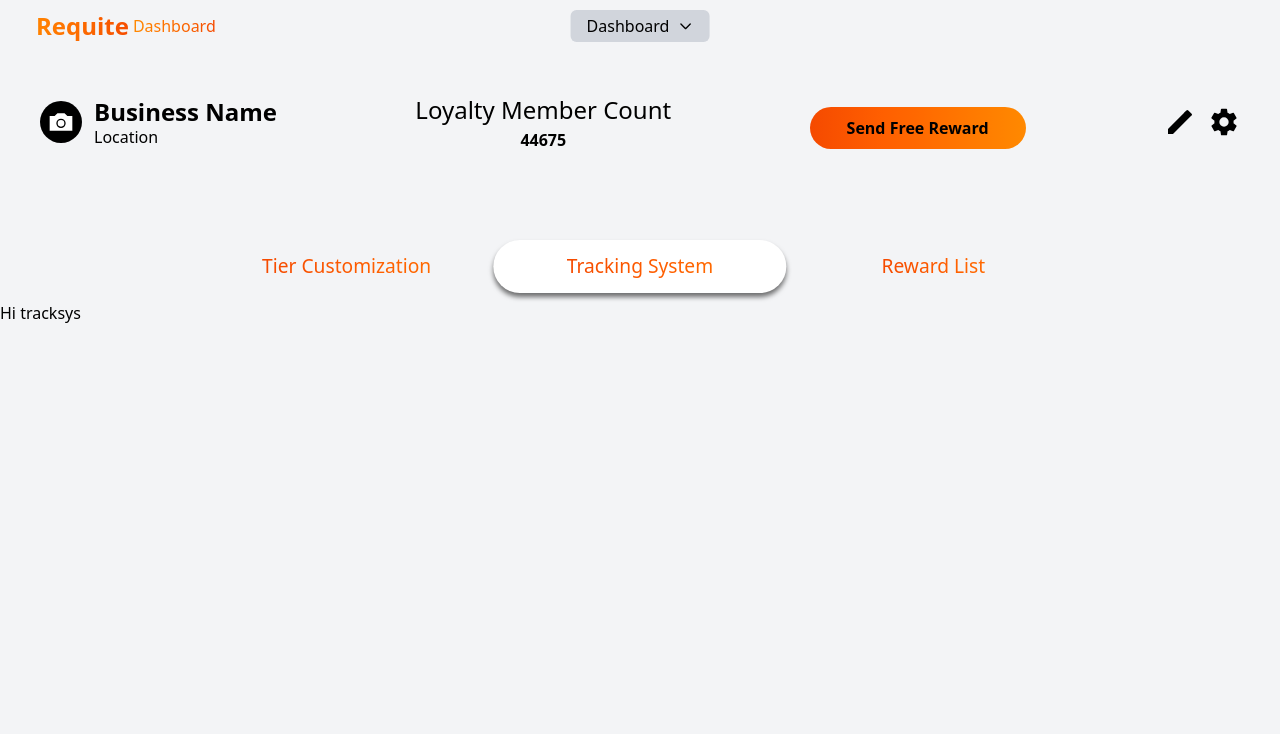
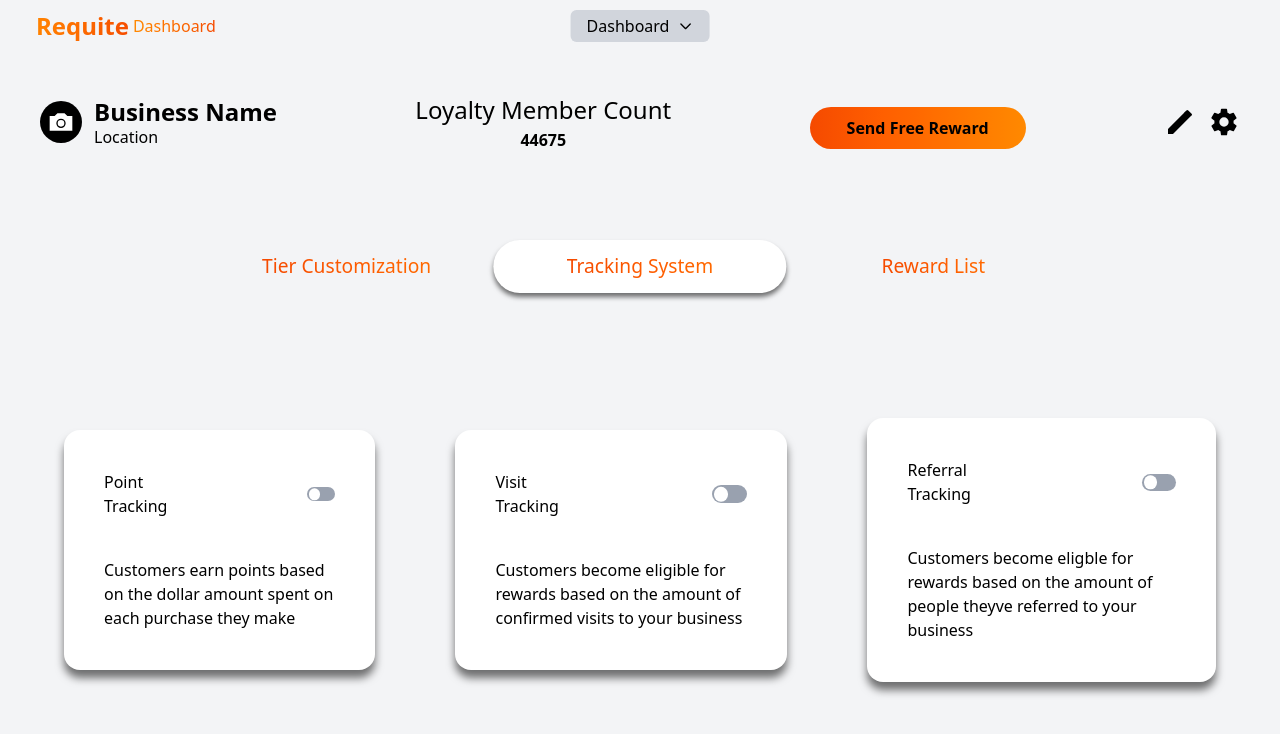
Before and after one commit to bryyc3/Requite-Web, a Next.js app: page /dashboard/tracking-system in a window 1280 px wide. Shown: the top 734 px of the page. Built offline with nearby package versions, Linux system fonts and the light colour scheme.

Commit message:
Tier customization and tracking system enabling

```diff
--- a/app/(dashboard)/dashboard/tier-customization/components/CustomizationContainer.tsx
+++ b/app/(dashboard)/dashboard/tier-customization/components/CustomizationContainer.tsx
@@ -6,7 +6,7 @@ const customizeOptions = [{name: "Tier Name", hasInput: true, inputSize: "100px"
 
 export default function CustomizationContainer({tierInfo} : {tierInfo:any}){
     return(
-        <div className="bg-white rounded-2xl pt-5 pl-12 pr-12 pb-12 flex flex-col gap-8">
+        <div className="shadow-[0_8px_8px_rgba(0,0,0,0.55)] bg-white rounded-2xl pt-5 pl-12 pr-12 pb-12 flex flex-col gap-8">
             <div className="ml-auto flex items-center">
                 <button className="cursor-pointer inline-flex items-center gap-2 px-2 py-1.5 rounded-xl
                                 bg-gray-500 hover:bg-gradient-to-r from-orange-600 via-orange-500 to-orange-400
--- a/app/(dashboard)/dashboard/tier-customization/components/TiersController/TiersContainer.tsx
+++ /dev/null
@@ -1,17 +0,0 @@
-"use client"
-import { useState } from "react";
-import CustomizationContainer from "../CustomizationContainer";
-import TiersNav from "./TiersNav"
-
-const tiers = [1, 2, 3]; //get tiers associated with a business and map through all
-
-export default function TiersContainer(){
-    const [index, setIndex] = useState(0);
-
-    return(
-        <div className="">
-            <CustomizationContainer tierInfo={tiers[index]}/>
-            <TiersNav tiersCount={tiers.length} index={index} setIndex={setIndex}/>
-        </div>
-    )
-}
--- a/app/(dashboard)/dashboard/tier-customization/components/TiersController/TiersNav.tsx
+++ /dev/null
@@ -1,18 +0,0 @@
-type Props = {
-  tiersCount: number;
-  index: number;
-  setIndex: (i: number) => void;
-};
-
-export default function TiersNav({tiersCount, index, setIndex}: Props){
-    return(
-        <div className="flex gap-2 justify-center pt-4">
-            {Array.from({ length: tiersCount }).map((_, i) => {
-                return(
-                    <button key={i} onClick={() => setIndex(i)}
-                            className={`w-4 h-4 cursor-pointer rounded-full ${index === i ? "bg-gradient-to-r from-orange-600 via-orange-500 to-orange-400" : "bg-gray-300"}`}/>
-                )
-            })}
-        </div>
-    )
-}
--- /dev/null
+++ b/app/(dashboard)/dashboard/tier-customization/components/TiersNav.tsx
@@ -0,0 +1,23 @@
+type Props = {
+  tiersCount: number;
+  index: number;
+  setIndex: (i: number) => void;
+};
+
+export default function TiersNav({tiersCount, index, setIndex}: Props){
+    return(
+        <div className="flex gap-4 items-center justify-center pt-4">
+            {Array.from({ length: tiersCount }).map((_, i) => {
+                return(
+                    <button key={i} onClick={() => setIndex(i)}
+                            className={`w-4 h-4 cursor-pointer rounded-full ${index === i ? "bg-gradient-to-r from-orange-600 via-orange-500 to-orange-400" : "bg-gray-300"}`}/>
+                )
+            })}
+            <button className="cursor-pointer w-6 h-6 rounded-full bg-gradient-to-r from-orange-600 via-orange-500 to-orange-400 text-white flex items-center justify-center shadow-lg transition-all" >
+                <svg xmlns="http://www.w3.org/2000/svg" fill="none" viewBox="0 0 24 24" strokeWidth={2} stroke="currentColor" className="w-4 h-4">
+                    <path strokeLinecap="round" strokeLinejoin="round" d="M12 4.5v15m7.5-7.5h-15" />
+                </svg>
+            </button>
+        </div>
+    )
+}
--- a/app/(dashboard)/dashboard/tier-customization/page.tsx
+++ b/app/(dashboard)/dashboard/tier-customization/page.tsx
@@ -1,8 +1,14 @@
+"use client"
+import { useState } from "react";
+import CustomizationContainer from "./components/CustomizationContainer";
+import TiersNav from "./components/TiersNav"
 import ToggleButton from "../components/ToggleButton";
-import TiersContainer from "./components/TiersController/TiersContainer";
 
+const tiers = [1, 2, 3]; //get tiers associated with a business and map through all
 
 export default function TierCustomization(){
+    const [index, setIndex] = useState(0);
+
     return(
         <div className="flex-1 flex items-center justify-center gap-20 p-[5cqi]">
             <div className="w-[30vw]">
@@ -12,7 +18,10 @@ export default function TierCustomization(){
                 </div>
                 <p className="font-extralight text-[clamp(.3rem,1.5cqi,1rem)]">Create and customize tiers for customers to progress through and earn exclusive rewards</p>
             </div>
-            <TiersContainer />
+            <div>
+                <CustomizationContainer tierInfo={tiers[index]}/>
+                <TiersNav tiersCount={tiers.length} index={index} setIndex={setIndex}/>
+            </div>
         </div>
     )
 }
--- /dev/null
+++ b/app/(dashboard)/dashboard/tracking-system/components/TrackingSysContainer.tsx
@@ -0,0 +1,20 @@
+import ToggleButton from "../../components/ToggleButton";
+
+type TrackingSysContainerProps = {
+  system: {
+    name: String,
+    description: String
+  }
+};
+
+export default function TrackingSysContainer({system}: TrackingSysContainerProps) {
+    return(
+        <div className="shadow-[0_8px_8px_rgba(0,0,0,0.55)] bg-white rounded-2xl p-10">
+            <div className="flex items-center w-full pb-10 gap-[clamp(0.5rem,10vw,50rem)]">
+                <h1>{system.name}</h1>
+                <ToggleButton />
+            </div>
+            <p>{system.description}</p>
+        </div>
+    )
+}
--- a/app/(dashboard)/dashboard/tracking-system/page.tsx
+++ b/app/(dashboard)/dashboard/tracking-system/page.tsx
@@ -1,7 +1,16 @@
+import TrackingSysContainer from "./components/TrackingSysContainer"
+
+const trackingSystems = [{name: "Point Tracking", description: "Customers earn points based on the dollar amount spent on each purchase they make"},
+                         {name: "Visit Tracking", description: "Customers become eligible for rewards based on the amount of confirmed visits to your business"},
+                         {name: "Referral Tracking", description: "Customers become eligble for rewards based on the amount of people theyve referred to your business"}]
+//pull tracking systems info from db
+
 export default function TrackingSystem(){
     return(
-        <>
-        Hi tracksys
-        </>
+        <div className="flex-1 flex items-center justify-center gap-20 p-[5cqi]">
+            {trackingSystems.map((systemType, index) => (
+                <TrackingSysContainer key={index} system={systemType}/>
+            ))}
+        </div>
     )
 }
--- a/app/(public)/components/HomeCarousel/HomeCarousel.jsx
+++ b/app/(public)/components/HomeCarousel/HomeCarousel.jsx
@@ -18,8 +18,8 @@ export default function HomeCarousel() {
                                     data-[state=exit]:translate-x-10
                                     transition-all duration-500 ease-in-out text-gray-700"
                           data-index ={i}>
-                        <h1 className="font-bold text-[2.5cqi] leading-none">{slide.heading}</h1>
-                        <h2 className="font-extralight text-[1.7cqi]">{slide.subheading}</h2>
+                        <h1 className="font-bold text-[clamp(3rem,3cqi,3.5em) leading-none">{slide.heading}</h1>
+                        <h2 className="font-extralight text-[clamp(5rem,5cqi,5rem)">{slide.subheading}</h2>
                     </div>
                 ))}
                 <CarouselController total={slides.length} />
```
Also changed, not shown: app/(dashboard)/dashboard/tracking-system/components/SystemDescription.jsx (deleted).
